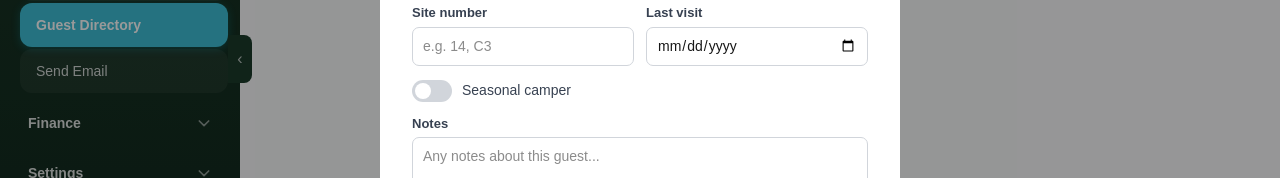
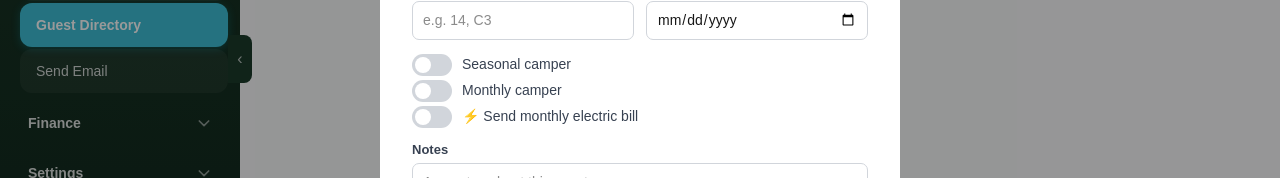
Before and after one commit to Cadyhollow/cady-hollow-reservations, a Next.js app: page /admin/guests in a window 1280 px wide. Both pictures are taken after typing "name@example.com" into the empty fields and a click on the button "+ Add Guest". Shown: the part 358-536 px from the top of the page. Built offline with nearby package versions, Linux system fonts and the light colour scheme; no server answers; the database is empty.

Commit message:
Add Monthly + Electric Billing toggles to guests; electric billing uses its own flag

```diff
--- a/app/admin/electric-billing/page.tsx
+++ b/app/admin/electric-billing/page.tsx
@@ -130,7 +130,7 @@ export default function ElectricBillingPage() {
 
   async function fetchCampers() {
     setLoading(true)
-    const { data: guests } = await supabase.from('guests').select('*').eq('is_seasonal', true)
+    const { data: guests } = await supabase.from('guests').select('*').eq('electric_billing_enabled', true)
     const sortedGuests = (guests || []).sort((a, b) => parseInt(a.site_number) - parseInt(b.site_number))
     if (sortedGuests.length === 0) { setLoading(false); return }
 
--- a/app/admin/guests/page.tsx
+++ b/app/admin/guests/page.tsx
@@ -15,6 +15,8 @@ type Guest = {
   phone: string
   site_number: string
   is_seasonal: boolean
+  is_monthly: boolean
+  electric_billing_enabled: boolean
   season_start: string | null
   season_end: string | null
   notes: string
@@ -27,6 +29,8 @@ const blank = (): Omit<Guest, 'id'> => ({
   phone: '',
   site_number: '',
   is_seasonal: false,
+  is_monthly: false,
+  electric_billing_enabled: false,
   season_start: null,
   season_end: null,
   notes: '',
@@ -104,6 +108,8 @@ export default function GuestsPage() {
       phone: g.phone,
       site_number: g.site_number,
       is_seasonal: g.is_seasonal,
+      is_monthly: g.is_monthly,
+      electric_billing_enabled: g.electric_billing_enabled,
       season_start: g.season_start,
       season_end: g.season_end,
       notes: g.notes,
@@ -253,7 +259,7 @@ export default function GuestsPage() {
             <div style={{ display: 'flex', alignItems: 'center', gap: 10, margin: '14px 0 4px' }}>
               <button
                 type="button"
-                onClick={() => setForm({ ...form, is_seasonal: !form.is_seasonal })}
+                onClick={() => setForm({ ...form, is_seasonal: !form.is_seasonal, is_monthly: !form.is_seasonal ? false : form.is_monthly })}
                 style={{ width: 40, height: 22, borderRadius: 11, border: 'none', cursor: 'pointer', backgroundColor: form.is_seasonal ? '#2E6B8A' : '#d1d5db', position: 'relative', flexShrink: 0 }}
               >
                 <span style={{ position: 'absolute', top: 3, left: form.is_seasonal ? 21 : 3, width: 16, height: 16, borderRadius: '50%', backgroundColor: 'white', transition: 'left 0.2s' }} />
@@ -261,14 +267,36 @@ export default function GuestsPage() {
               <label style={{ fontSize: 14, color: '#374151', fontWeight: 500 }}>Seasonal camper</label>
             </div>
 
-            {form.is_seasonal && (
+            <div style={{ display: 'flex', alignItems: 'center', gap: 10, margin: '4px 0' }}>
+              <button
+                type="button"
+                onClick={() => setForm({ ...form, is_monthly: !form.is_monthly, is_seasonal: !form.is_monthly ? false : form.is_seasonal })}
+                style={{ width: 40, height: 22, borderRadius: 11, border: 'none', cursor: 'pointer', backgroundColor: form.is_monthly ? '#2E6B8A' : '#d1d5db', position: 'relative', flexShrink: 0 }}
+              >
+                <span style={{ position: 'absolute', top: 3, left: form.is_monthly ? 21 : 3, width: 16, height: 16, borderRadius: '50%', backgroundColor: 'white', transition: 'left 0.2s' }} />
+              </button>
+              <label style={{ fontSize: 14, color: '#374151', fontWeight: 500 }}>Monthly camper</label>
+            </div>
+
+            <div style={{ display: 'flex', alignItems: 'center', gap: 10, margin: '4px 0 4px' }}>
+              <button
+                type="button"
+                onClick={() => setForm({ ...form, electric_billing_enabled: !form.electric_billing_enabled })}
+                style={{ width: 40, height: 22, borderRadius: 11, border: 'none', cursor: 'pointer', backgroundColor: form.electric_billing_enabled ? '#b45309' : '#d1d5db', position: 'relative', flexShrink: 0 }}
+              >
+                <span style={{ position: 'absolute', top: 3, left: form.electric_billing_enabled ? 21 : 3, width: 16, height: 16, borderRadius: '50%', backgroundColor: 'white', transition: 'left 0.2s' }} />
+              </button>
+              <label style={{ fontSize: 14, color: '#374151', fontWeight: 500 }}>⚡ Send monthly electric bill</label>
+            </div>
+
+            {(form.is_seasonal || form.is_monthly) && (
               <div style={{ display: 'grid', gridTemplateColumns: '1fr 1fr', gap: 12, marginTop: 12 }}>
                 <div>
-                  <label style={lbl}>Season start</label>
+                  <label style={lbl}>{form.is_monthly ? 'Stay start' : 'Season start'}</label>
                   <input style={inp} type="date" value={form.season_start || ''} onChange={e => setForm({ ...form, season_start: e.target.value || null })} />
                 </div>
                 <div>
-                  <label style={lbl}>Season end</label>
+                  <label style={lbl}>{form.is_monthly ? 'Stay end (optional)' : 'Season end'}</label>
                   <input style={inp} type="date" value={form.season_end || ''} onChange={e => setForm({ ...form, season_end: e.target.value || null })} />
                 </div>
               </div>
@@ -315,6 +343,12 @@ export default function GuestsPage() {
                   {g.is_seasonal && (
                     <span style={{ fontSize: 11, background: '#e8f2f7', color: '#2E6B8A', borderRadius: 4, padding: '2px 7px', fontWeight: 600 }}>🏡 Seasonal</span>
                   )}
+                  {g.is_monthly && (
+                    <span style={{ fontSize: 11, background: '#eef2ff', color: '#4338ca', borderRadius: 4, padding: '2px 7px', fontWeight: 600 }}>📅 Monthly</span>
+                  )}
+                  {g.electric_billing_enabled && (
+                    <span style={{ fontSize: 11, background: '#fef3c7', color: '#b45309', borderRadius: 4, padding: '2px 7px', fontWeight: 600 }}>⚡ Electric</span>
+                  )}
                   {g.site_number && (
                     <span style={{ fontSize: 11, background: '#f3f4f6', color: '#6b7280', borderRadius: 4, padding: '2px 7px' }}>Site {g.site_number}</span>
                   )}
@@ -323,7 +357,7 @@ export default function GuestsPage() {
                   {g.email && <span>{g.email}</span>}
                   {g.phone && <span>{g.phone}</span>}
                   {g.last_visit && <span>Last visit: {g.last_visit}</span>}
-                  {g.is_seasonal && g.season_start && g.season_end && <span>{g.season_start} → {g.season_end}</span>}
+                  {(g.is_seasonal || g.is_monthly) && g.season_start && <span>{g.season_start} → {g.season_end || 'open'}</span>}
                 </div>
                 {g.notes && <div style={{ fontSize: 12, color: '#9ca3af', marginTop: 2, fontStyle: 'italic' }}>{g.notes}</div>}
               </div>
```
